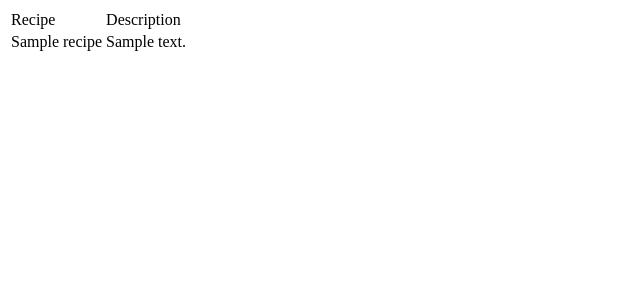
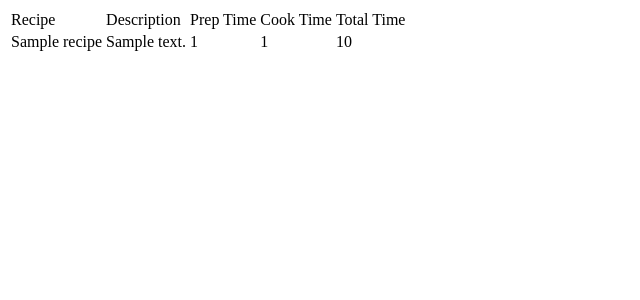
Before and after one commit to gbernich/cookbook, a PHP site: page /findRecipes.php in a window 1280 px wide. Shown: the top 300 px of the page, without its empty margins (0-640 px from the left). Run offline with PHP 8.4, Linux system fonts and the light colour scheme; tables that the repository leaves empty hold one stand-in row (values such as "Sample post").

Commit message:
Added time columns.

```diff
--- a/html/findRecipes.php
+++ b/html/findRecipes.php
@@ -22,6 +22,9 @@ if ($result->num_rows > 0) {
     echo "<tr>";
     echo "<td>Recipe</td>";
     echo "<td>Description</td>";
+    echo "<td>Prep Time</td>";
+    echo "<td>Cook Time</td>";
+    echo "<td>Total Time</td>";
     echo "</tr>";
 
     // output data of each row
@@ -29,6 +32,9 @@ if ($result->num_rows > 0) {
         echo "<tr>";
         echo "<td>".$row[name]."</td>";
         echo "<td>".$row[description]."</td>";
+        echo "<td>".$row[prep_time]."</td>";
+        echo "<td>".$row[cook_time]."</td>";
+        echo "<td>".$row[total_time]."</td>";
         echo "</tr>";
     }
     // Table end
--- a/html/showAllRecipes.php
+++ b/html/showAllRecipes.php
@@ -22,6 +22,9 @@ if ($result->num_rows > 0) {
     echo "<tr>";
     echo "<td>Recipe</td>";
     echo "<td>Description</td>";
+    echo "<td>Prep Time</td>";
+    echo "<td>Cook Time</td>";
+    echo "<td>Total Time</td>";
     echo "</tr>";
 
     // output data of each row
@@ -29,6 +32,9 @@ if ($result->num_rows > 0) {
         echo "<tr>";
         echo "<td>".$row[name]."</td>";
         echo "<td>".$row[description]."</td>";
+        echo "<td>".$row[prep_time]."</td>";
+        echo "<td>".$row[cook_time]."</td>";
+        echo "<td>".$row[total_time]."</td>";
         echo "</tr>";
     }
     // Table end
```
